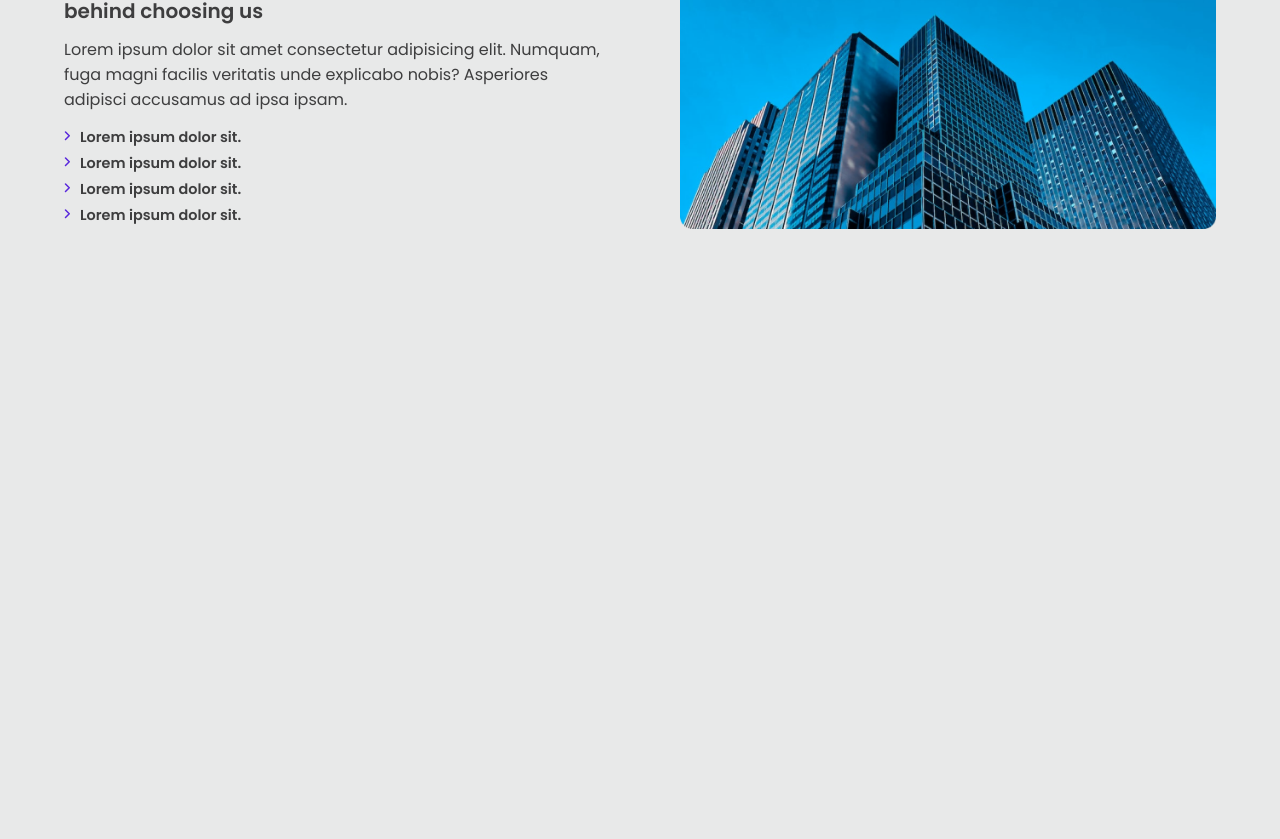
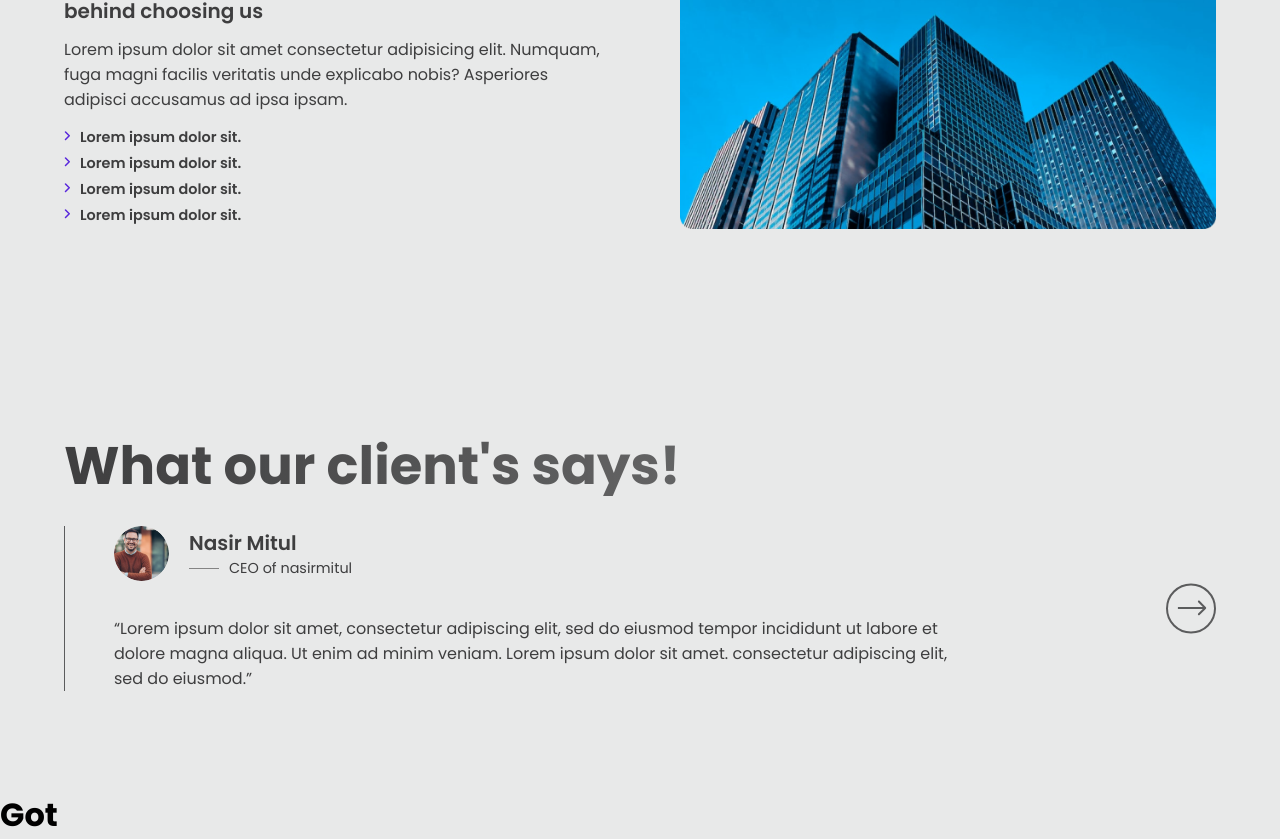
Before and after one commit to nasirmitul/agency-website, a React (Create React App) app: page / in a window 1280 px wide. Shown: the part 3682-4521 px from the top of the page. Before the commit the page ends 4018 px from the top, so only its background shows below. Built offline with nearby package versions, Linux system fonts and the light colour scheme.

Commit message:
client review section completed

```diff
--- /dev/null
+++ b/src/components/Home/ClientSays.js
@@ -0,0 +1,35 @@
+import React from 'react';
+import arrowRight from '../../images/arrowRight.svg'
+import manImage from '../../images/manImage.png'
+
+const ClientSays = () => {
+    return (
+        <div className='container'>
+            <div className="client-says">
+                <h2 className="title">What our client's says!</h2>
+
+                <div className="content">
+                    <div className="review">
+                        <div className="review-content">
+                            <div className="name-info">
+                                <img className='client-img' src={manImage} alt="" />
+                                <div className="name-position">
+                                    <p className="name">Nasir Mitul</p>
+                                    <p className="position">CEO of nasirmitul</p>
+                                </div>
+                            </div>
+                            <div className="statement">
+                                <q>Lorem ipsum dolor sit amet, consectetur adipiscing elit, sed do eiusmod tempor incididunt ut labore et dolore magna aliqua. Ut enim ad minim veniam. Lorem ipsum dolor sit amet. consectetur adipiscing elit, sed do eiusmod.</q>
+                            </div>
+                        </div>
+                    </div>
+                    <div className="action">
+                        <img src={arrowRight} alt="" />
+                    </div>
+                </div>
+            </div>
+        </div>
+    );
+};
+
+export default ClientSays;
--- /dev/null
+++ b/src/components/Home/GotAProject.js
@@ -0,0 +1,11 @@
+import React from 'react';
+
+const GotAProject = () => {
+    return (
+        <div>
+            <h1>Got</h1>
+        </div>
+    );
+};
+
+export default GotAProject;
--- a/src/layouts/HomeLayout.js
+++ b/src/layouts/HomeLayout.js
@@ -5,6 +5,8 @@ import ServiceProvide from '../components/Home/ServiceProvide';
 import WorkProcess from '../components/Home/WorkProcess';
 import FAQ from '../components/Home/FAQ';
 import ChooseUs from '../components/Home/ChooseUs';
+import ClientSays from '../components/Home/ClientSays';
+import GotAProject from '../components/Home/GotAProject';
 
 const HomeLayout = () => {
     return (
@@ -15,6 +17,8 @@ const HomeLayout = () => {
             <WorkProcess></WorkProcess>
             <FAQ></FAQ>
             <ChooseUs></ChooseUs>
+            <ClientSays></ClientSays>
+            <GotAProject></GotAProject>
         </div>
     );
 };
--- a/src/styles/style.css
+++ b/src/styles/style.css
@@ -506,6 +506,7 @@ body {
     line-height: 60px;
     margin: 30px 0 50px 0 !important;
     background: -webkit-linear-gradient(0turn, var(--dark-85), var(--dark-50));
+    background-clip: text;
     -webkit-background-clip: text;
     -webkit-text-fill-color: transparent;
 }
@@ -654,7 +655,7 @@ body {
 
 
 
-/* ----------------------------- Service we provide ----------------------------- */
+/* ----------------------------- Our Work Process ----------------------------- */
 .work-process {
     background-image: url('../images/triangles.svg');
     background-size: cover;
@@ -742,6 +743,7 @@ body {
     line-height: 60px;
     margin-bottom: 50px !important;
     background: -webkit-linear-gradient(0turn, var(--dark-100), var(--dark-50));
+    background-clip: text;
     -webkit-background-clip: text;
     -webkit-text-fill-color: transparent;
     text-align: center;
@@ -891,3 +893,127 @@ body {
     height: auto;
     object-fit: cover;
 }
+
+
+
+
+
+
+
+
+
+
+/* ----------------------------- What our client's says ----------------------------- */
+.client-says {
+    padding: 100px 0;
+}
+
+.client-says .title {
+    font-size: 3.3rem;
+    line-height: 60px;
+    margin-bottom: 30px !important;
+    background: -webkit-linear-gradient(0turn, var(--dark-85), var(--dark-50));
+    -webkit-background-clip: text;
+    background-clip: text;
+    -webkit-text-fill-color: transparent;
+}
+
+.client-says .content {
+    display: flex;
+    gap: 50px;
+    position: relative;
+    padding-left: 50px;
+}
+
+.client-says .content::before {
+    content: '';
+    position: absolute;
+    height: 100%;
+    width: 1px;
+    background: var(--dark-70);
+    left: 0;
+    top: 0;
+}
+
+.client-says .content .review {
+    width: 90%;
+}
+
+
+.client-says .content .review .review-content {
+    width: min(1000px, 90%);
+}
+
+.client-says .content .review .review-content .name-info {
+    display: flex;
+    gap: 20px;
+    align-items: center;
+    margin-bottom: 35px;
+}
+
+.client-says .content .review .review-content .name-info .client-img {
+    height: 55px;
+    width: 55px;
+    border-radius: 50%;
+    object-fit: cover;
+}
+
+.client-says .content .review .review-content .name-info .name-position .name {
+    font-size: 20px;
+    font-weight: 600;
+    color: var(--dark-85);
+    line-height: 30px;
+}
+
+.client-says .content .review .review-content .name-info .name-position .position {
+    color: var(--dark-85);
+    font-size: .9rem;
+    font-weight: 400;
+    position: relative;
+    padding-left: 40px !important;
+}
+
+.client-says .content .review .review-content .name-info .name-position .position::before {
+    content: '';
+    position: absolute;
+    height: 1px;
+    width: 30px;
+    background: var(--dark-50);
+    left: 0;
+    top: 10px;
+}
+
+.client-says .content .review .review-content .statement q {
+    color: var(--dark-85);
+    font-size: 1rem;
+    font-weight: 400;
+}
+
+.client-says .content .action {
+    width: 10%;
+    display: flex;
+    justify-content: flex-end;
+}
+
+.client-says .content .action img {
+    width: 50px;
+    cursor: pointer;
+}
+
+
+
+
+
+
+
+
+
+
+
+
+
+
+/* ----------------------------- What our client's says ----------------------------- */
+.client-says {
+    padding: 100px 0;
+}
```
Also changed, not shown: src/images/arrowRight.svg, src/images/manImage.png (added).
